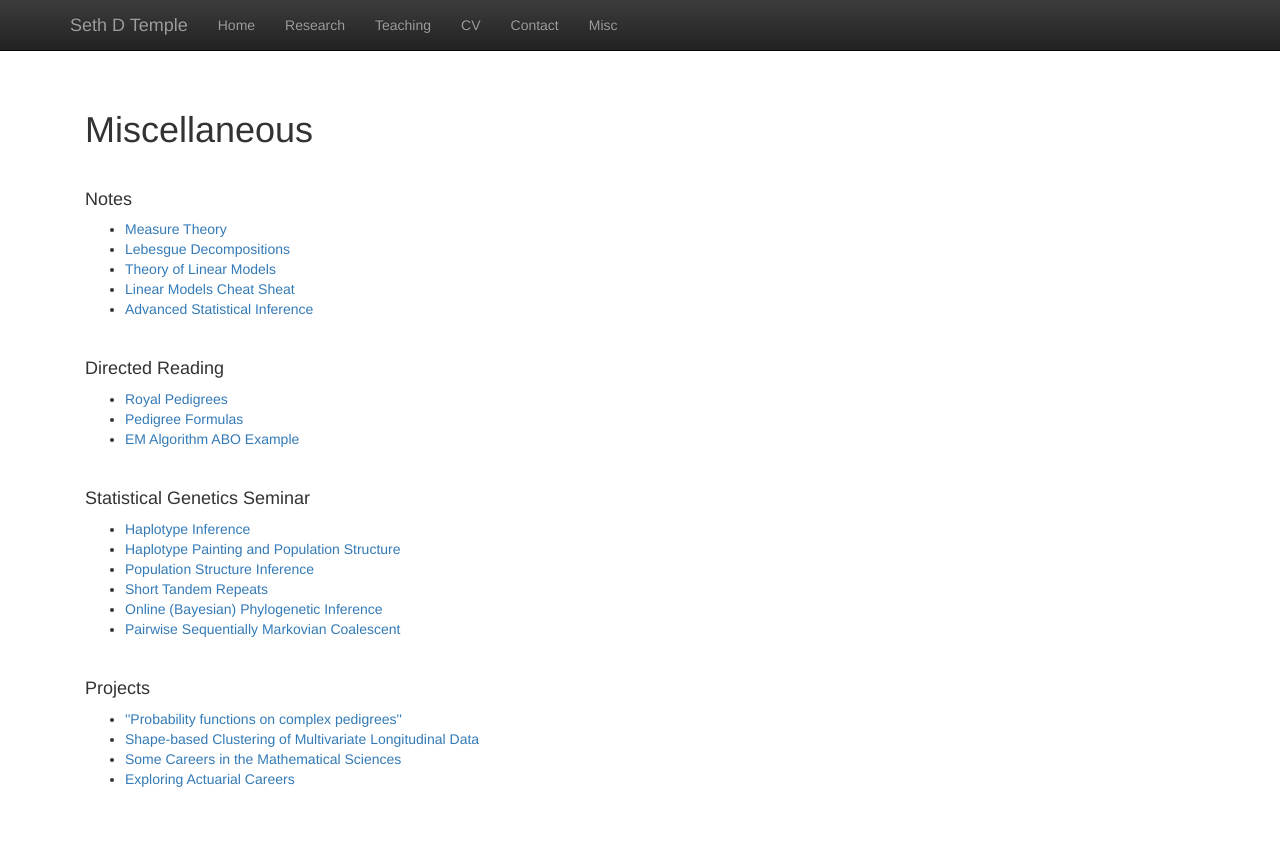
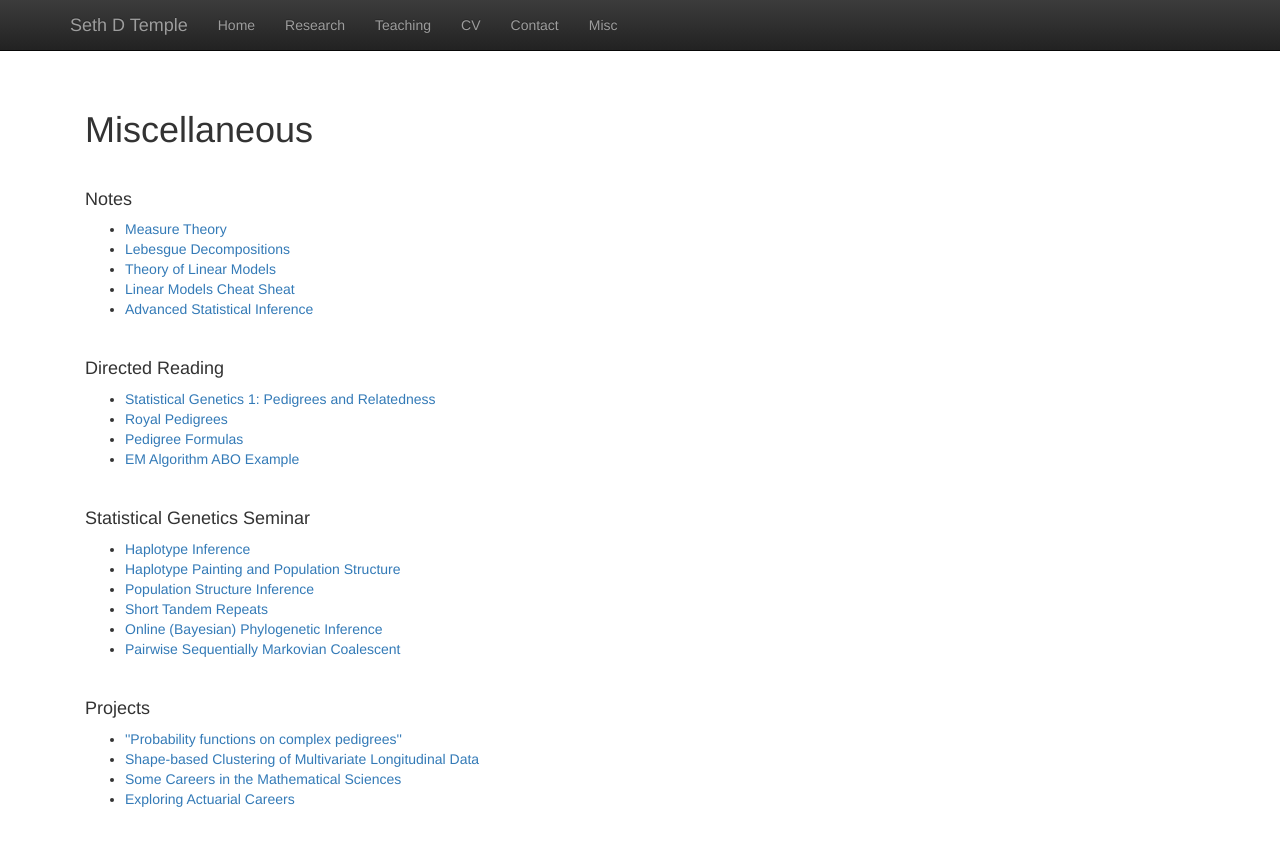
Before and after one commit to sdtemple/sdtemple.github.io, a Jekyll site: the page built from misc.html, in a window 1280 px wide. Shown: the top 846 px of the page. Built offline with Jekyll 4.4.1, drawn with Linux system fonts in a browser that asks for light colours; nearby versions of some CDN libraries; library files that are not in the unit come from our copies.

Commit message:
Update misc.html

```diff
--- a/misc.html
+++ b/misc.html
@@ -21,6 +21,7 @@ title:  'Misc'
 <h4>Directed Reading</h4>
 <p class="content" style="padding:0px;margin:0px 20px 0px;">
   <ul>
+    <li><a href = "https://sdtemple.github.io/statgen1">Statistical Genetics 1: Pedigrees and Relatedness</a></li>
     <li><a href = "files/royal_pedigrees.pdf">Royal Pedigrees</a></li>
     <li><a href = "files/pedigree_formulas.pdf">Pedigree Formulas</a></li>
     <li><a href = "files/em_algorithm_abo.pdf">EM Algorithm ABO Example</a></li>
```
